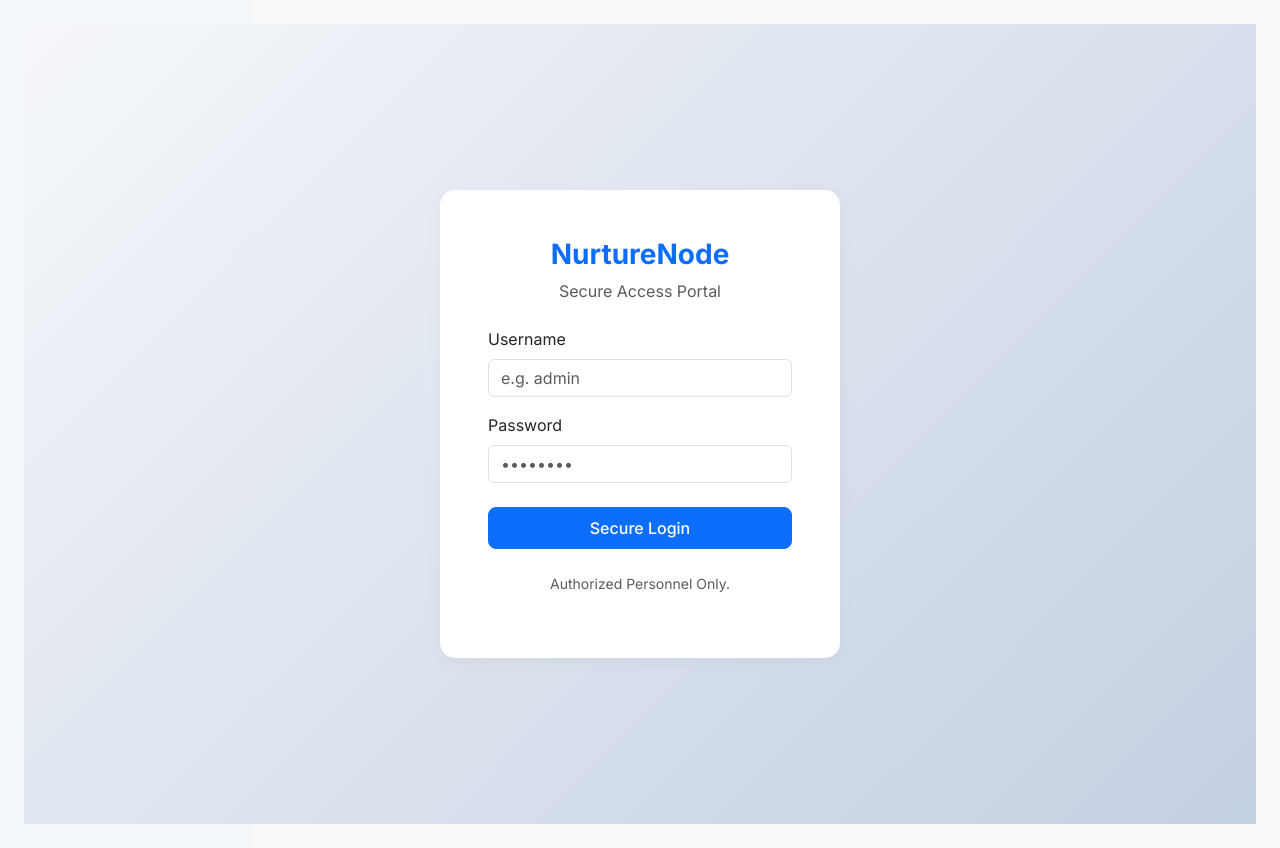
After one commit to tiwavi/NurtureNode, a Flask app: page /login in a window 1280 px wide. The commit adds this page. Run offline with Flask 3, Linux system fonts and the light colour scheme.

Commit message:
style: apply premium dashboard UI with custom CSS and Inter font

```diff
--- a/app.py
+++ b/app.py
@@ -1,4 +1,6 @@
 from flask import Flask, render_template, flash, redirect, url_for, request
+from flask_login import LoginManager, UserMixin, login_user, login_required, logout_user, current_user
+from werkzeug.security import check_password_hash
 import pandas as pd
 import numpy as np
 import joblib
@@ -9,16 +11,66 @@ import os
 app = Flask(__name__)
 app.secret_key = 'nurturenode_super_secret_key'
 
-# Load ML Models
+# --- FLASK-LOGIN SETUP ---
+login_manager = LoginManager()
+login_manager.init_app(app)
+login_manager.login_view = 'login'
+login_manager.login_message_category = "warning"
+
+class User(UserMixin):
+    def __init__(self, id, username, role):
+        self.id = id
+        self.username = username
+        self.role = role
+
+@login_manager.user_loader
+def load_user(user_id):
+    conn = get_db_connection()
+    user = conn.execute('SELECT * FROM users WHERE id = ?', (user_id,)).fetchone()
+    conn.close()
+    if user:
+        return User(id=user[0], username=user[1], role=user[3])
+    return None
+
+# --- DATABASE & ML MODELS ---
+def get_db_connection():
+    return sqlite3.connect('data/nurturenode.db')
+
 inventory_model = joblib.load('models/inventory_model.pkl') if os.path.exists('models/inventory_model.pkl') else None
 academic_model = joblib.load('models/academic_model.pkl') if os.path.exists('models/academic_model.pkl') else None
 matching_model = joblib.load('models/matching_model.pkl') if os.path.exists('models/matching_model.pkl') else None
 
-# Helper function to connect to SQLite
-def get_db_connection():
-    return sqlite3.connect('data/nurturenode.db')
+# --- AUTHENTICATION ROUTES ---
+@app.route('/login', methods=['GET', 'POST'])
+def login():
+    if request.method == 'POST':
+        username = request.form['username']
+        password = request.form['password']
 
+        conn = get_db_connection()
+        user = conn.execute('SELECT * FROM users WHERE username = ?', (username,)).fetchone()
+        conn.close()
+
+        if user and check_password_hash(user[2], password):
+            user_obj = User(id=user[0], username=user[1], role=user[3])
+            login_user(user_obj)
+            flash(f'Welcome back, {user_obj.username}! Authenticated as {user_obj.role}.', 'success')
+            return redirect(url_for('dashboard'))
+        else:
+            flash('Invalid username or password. Please try again.', 'danger')
+
+    return render_template('login.html')
+
+@app.route('/logout')
+@login_required
+def logout():
+    logout_user()
+    flash('You have been logged out securely.', 'info')
+    return redirect(url_for('login'))
+
+# --- PROTECTED APPLICATION ROUTES ---
 @app.route('/')
+@login_required
 def dashboard():
     conn = get_db_connection()
     inv_df = pd.read_sql_query("SELECT * FROM inventory", conn)
@@ -47,6 +99,7 @@ def dashboard():
                            acad_values=json.dumps(acad_values))
 
 @app.route('/inventory')
+@login_required
 def inventory():
     conn = get_db_connection()
     raw_df = pd.read_sql_query("SELECT * FROM inventory", conn)
@@ -68,6 +121,7 @@ def inventory():
     return render_template('inventory.html', records=records)
 
 @app.route('/academic')
+@login_required
 def academic():
     conn = get_db_connection()
     raw_df = pd.read_sql_query("SELECT * FROM students", conn)
@@ -87,6 +141,7 @@ def academic():
     return render_template('academic.html', records=records)
 
 @app.route('/mentorship')
+@login_required
 def mentorship():
     conn = get_db_connection()
     vol_df = pd.read_sql_query("SELECT * FROM volunteers", conn)
@@ -97,48 +152,53 @@ def mentorship():
     records = display_df.to_dict(orient='records')
     return render_template('mentorship.html', records=records)
 
-# --- ACTION ENDPOINTS WITH REAL SQL UPDATES ---
+# --- PROTECTED ACTION ENDPOINTS ---
+@app.route('/order_item/<sku>')
+@login_required
+def order_item(sku):
+    if current_user.role != 'Director':
+        flash('Permission Denied: Only Directors can authorize purchase orders.', 'danger')
+        return redirect(url_for('inventory'))
 
-@app.route('/order_item/<sku>')
-def order_item(sku):
     conn = get_db_connection()
     cursor = conn.cursor()
-    # Execute a real SQL update to add 50 units to the stock level
     cursor.execute('UPDATE inventory SET "Stock levels" = "Stock levels" + 50 WHERE SKU = ?', (sku,))
     conn.commit()
     conn.close()
-
     flash(f'Purchase order processed. Added 50 units to SKU: {sku}', 'success')
     return redirect(url_for('inventory'))
 
 @app.route('/assign_tutor/<int:student_id>')
+@login_required
 def assign_tutor(student_id):
     conn = get_db_connection()
     cursor = conn.cursor()
-    # Update the tutoring status flag in the database
     cursor.execute('UPDATE students SET Tutoring = 1 WHERE StudentID = ?', (student_id,))
     conn.commit()
     conn.close()
-
     flash(f'Tutor assigned to Child ID #{student_id}. Database updated.', 'info')
     return redirect(url_for('academic'))
 
 @app.route('/approve_pair/<volunteer_name>')
+@login_required
 def approve_pair(volunteer_name):
     flash(f'Mentorship match approved for {volunteer_name}. Email dispatched.', 'success')
     return redirect(url_for('mentorship'))
 
 @app.route('/run_optimization')
+@login_required
 def run_optimization():
     flash('KNN Optimization executed. Pairings recalculated.', 'primary')
     return redirect(url_for('mentorship'))
 
 @app.route('/log_shipment')
+@login_required
 def log_shipment():
     flash('Shipment logged. Syncing with database.', 'success')
     return redirect(url_for('inventory'))
 
 @app.route('/log_assessment')
+@login_required
 def log_assessment():
     flash('Assessment logged. ML retraining initialized.', 'primary')
     return redirect(url_for('academic'))
--- a/static/css/style.css
+++ b/static/css/style.css
@@ -0,0 +1,120 @@
+/* --- Global Styles --- */
+body {
+    font-family: 'Inter', sans-serif;
+    background-color: #f4f7fa !important;
+    color: #333;
+}
+
+/* --- Sidebar Styling --- */
+nav {
+    background: linear-gradient(180deg, #1e1e2f 0%, #2a2d43 100%) !important;
+    box-shadow: 4px 0 15px rgba(0, 0, 0, 0.1);
+    z-index: 1000;
+}
+
+.nav-link {
+    font-weight: 500;
+    transition: all 0.3s ease;
+    border-radius: 8px;
+    margin-bottom: 5px;
+}
+
+.nav-link:hover {
+    background-color: rgba(255, 255, 255, 0.1);
+    transform: translateX(5px);
+}
+
+.nav-link.bg-secondary {
+    background: linear-gradient(90deg, #4e73df 0%, #224abe 100%) !important;
+    box-shadow: 0 4px 10px rgba(78, 115, 223, 0.3);
+}
+
+/* --- Cards & Dashboard Elements --- */
+.card {
+    border: none;
+    border-radius: 12px;
+    box-shadow: 0 4px 15px rgba(0, 0, 0, 0.04) !important;
+    transition: transform 0.3s ease, box-shadow 0.3s ease;
+}
+
+.card:hover {
+    transform: translateY(-3px);
+    box-shadow: 0 8px 25px rgba(0, 0, 0, 0.08) !important;
+}
+
+/* Summary Card Top Borders */
+.border-danger { border-top: 4px solid #dc3545 !important; }
+.border-warning { border-top: 4px solid #ffc107 !important; }
+.border-success { border-top: 4px solid #198754 !important; }
+
+/* --- Table Styling --- */
+.table {
+    border-collapse: separate;
+    border-spacing: 0 8px;
+}
+
+.table thead th {
+    border-bottom: none;
+    background-color: #fff;
+    color: #6c757d;
+    font-size: 0.85rem;
+    text-transform: uppercase;
+    letter-spacing: 0.5px;
+}
+
+.table tbody tr {
+    background-color: #fff;
+    box-shadow: 0 2px 6px rgba(0,0,0,0.02);
+    border-radius: 8px;
+    transition: all 0.2s ease;
+}
+
+.table tbody tr:hover {
+    background-color: #f8f9fc;
+    transform: scale(1.005);
+}
+
+.table td, .table th {
+    border: none;
+    vertical-align: middle;
+    padding: 16px;
+}
+
+.table td:first-child, .table th:first-child {
+    border-top-left-radius: 8px;
+    border-bottom-left-radius: 8px;
+}
+
+.table td:last-child, .table th:last-child {
+    border-top-right-radius: 8px;
+    border-bottom-right-radius: 8px;
+}
+
+/* --- Buttons & Badges --- */
+.btn {
+    border-radius: 8px;
+    font-weight: 500;
+    transition: all 0.2s;
+}
+
+.btn:active {
+    transform: scale(0.95);
+}
+
+.badge {
+    padding: 0.5em 0.75em;
+    border-radius: 6px;
+    font-weight: 600;
+}
+
+/* --- Progress Bars (Inventory ML) --- */
+.progress {
+    background-color: #e9ecef;
+    border-radius: 10px;
+    box-shadow: inset 0 1px 2px rgba(0,0,0,0.1);
+}
+
+.progress-bar {
+    font-weight: 600;
+    text-shadow: 0 1px 2px rgba(0,0,0,0.2);
+}
--- a/templates/base.html
+++ b/templates/base.html
@@ -6,14 +6,22 @@
     <title>NurtureNode | Smart Orphanage Ecosystem</title>
     <!-- Bootstrap 5 CDN for fast, professional styling -->
     <link href="https://cdn.jsdelivr.net/npm/bootstrap@5.3.2/dist/css/bootstrap.min.css" rel="stylesheet">
+
+    <!-- Google Fonts: Inter -->
+    <link rel="preconnect" href="https://fonts.googleapis.com">
+    <link rel="preconnect" href="https://fonts.gstatic.com" crossorigin>
+    <link href="https://fonts.googleapis.com/css2?family=Inter:wght@300;400;500;600;700&display=swap" rel="stylesheet">
+
+    <!-- Custom Styles -->
     <link rel="stylesheet" href="{{ url_for('static', filename='css/style.css') }}">
 </head>
 <body>
     <div class="d-flex">
-        <!-- Sidebar Navigation -->
-        <nav class="bg-dark text-white p-3 vh-100" style="width: 250px; position: fixed;">
+        <!-- Sidebar Navigation (Only visible if logged in) -->
+        {% if current_user.is_authenticated %}
+        <nav class="bg-dark text-white p-3 vh-100 d-flex flex-column" style="width: 250px; position: fixed;">
             <h4 class="mb-4">NurtureNode</h4>
-            <ul class="nav flex-column gap-2">
+            <ul class="nav flex-column gap-2 mb-auto">
                 <li class="nav-item">
                     <a class="nav-link text-white {% if request.path == '/' %}bg-secondary rounded{% endif %}" href="/">Executive Dashboard</a>
                 </li>
@@ -27,7 +35,17 @@
                     <a class="nav-link text-white {% if request.path == '/academic' %}bg-secondary rounded{% endif %}" href="/academic">Academic Trajectory</a>
                 </li>
             </ul>
+
+            <!-- User Profile & Logout -->
+            <hr class="text-white">
+            <div class="mt-2 mb-3">
+                <small class="text-muted">Logged in as:</small><br>
+                <strong>{{ current_user.username }}</strong>
+                <span class="badge bg-primary ms-1">{{ current_user.role }}</span>
+            </div>
+            <a href="/logout" class="btn btn-outline-light btn-sm w-100">Logout</a>
         </nav>
+        {% endif %}
 
         <!-- Main Content Area -->
         <main class="flex-grow-1 bg-light p-4" style="margin-left: 250px; min-height: 100vh;">
--- /dev/null
+++ b/templates/login.html
@@ -0,0 +1,30 @@
+{% extends 'base.html' %}
+
+{% block content %}
+<div class="d-flex justify-content-center align-items-center vh-100" style="margin-left: -250px; background: linear-gradient(135deg, #f5f7fa 0%, #c3cfe2 100%);">
+    <div class="card shadow-lg border-0" style="width: 400px; border-radius: 15px;">
+        <div class="card-body p-5">
+            <div class="text-center mb-4">
+                <h3 class="fw-bold text-primary">NurtureNode</h3>
+                <p class="text-muted">Secure Access Portal</p>
+            </div>
+
+            <form method="POST" action="/login">
+                <div class="mb-3">
+                    <label class="form-label">Username</label>
+                    <input type="text" name="username" class="form-control" required placeholder="e.g. admin">
+                </div>
+                <div class="mb-4">
+                    <label class="form-label">Password</label>
+                    <input type="password" name="password" class="form-control" required placeholder="••••••••">
+                </div>
+                <button type="submit" class="btn btn-primary w-100 py-2">Secure Login</button>
+            </form>
+
+            <div class="mt-4 text-center text-muted small">
+                <p>Authorized Personnel Only.</p>
+            </div>
+        </div>
+    </div>
+</div>
+{% endblock %}
```
Also changed, not shown: setup_users.py (added, +30 -0 lines), data/nurturenode.db.
